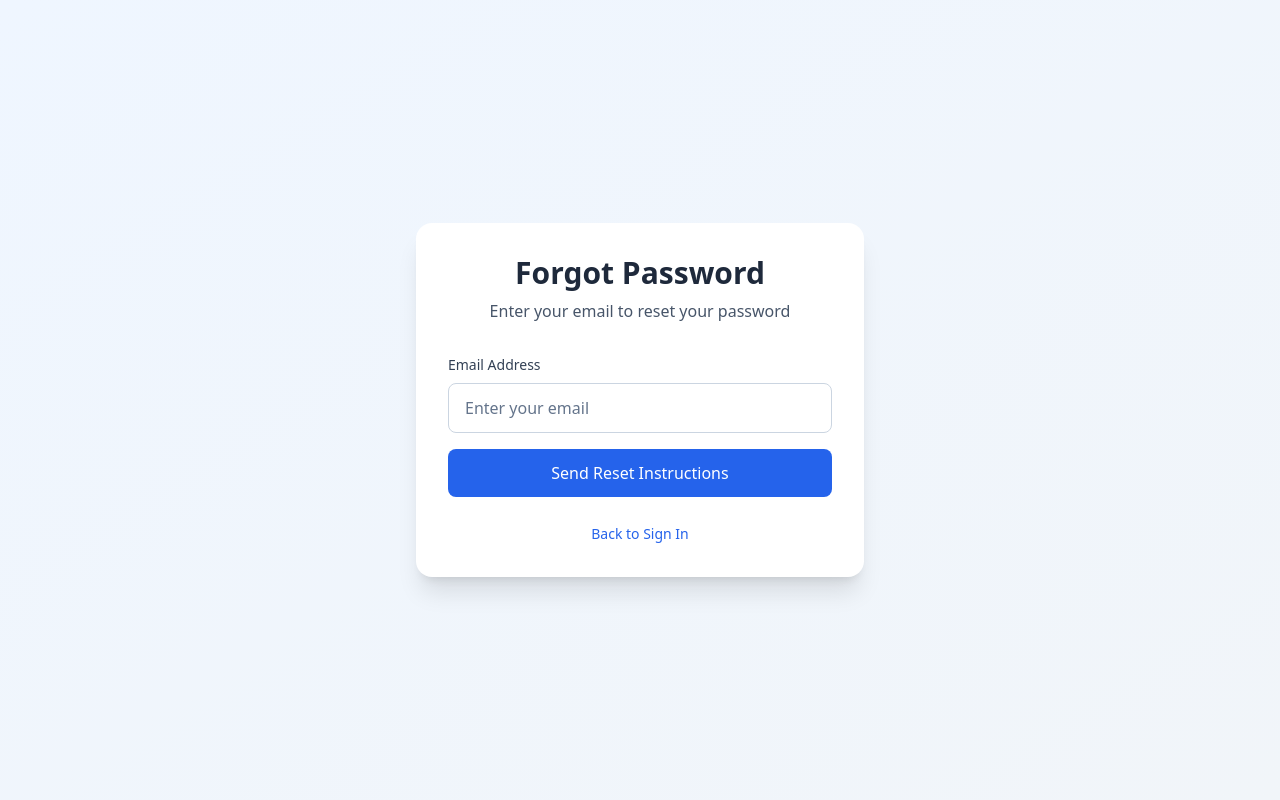
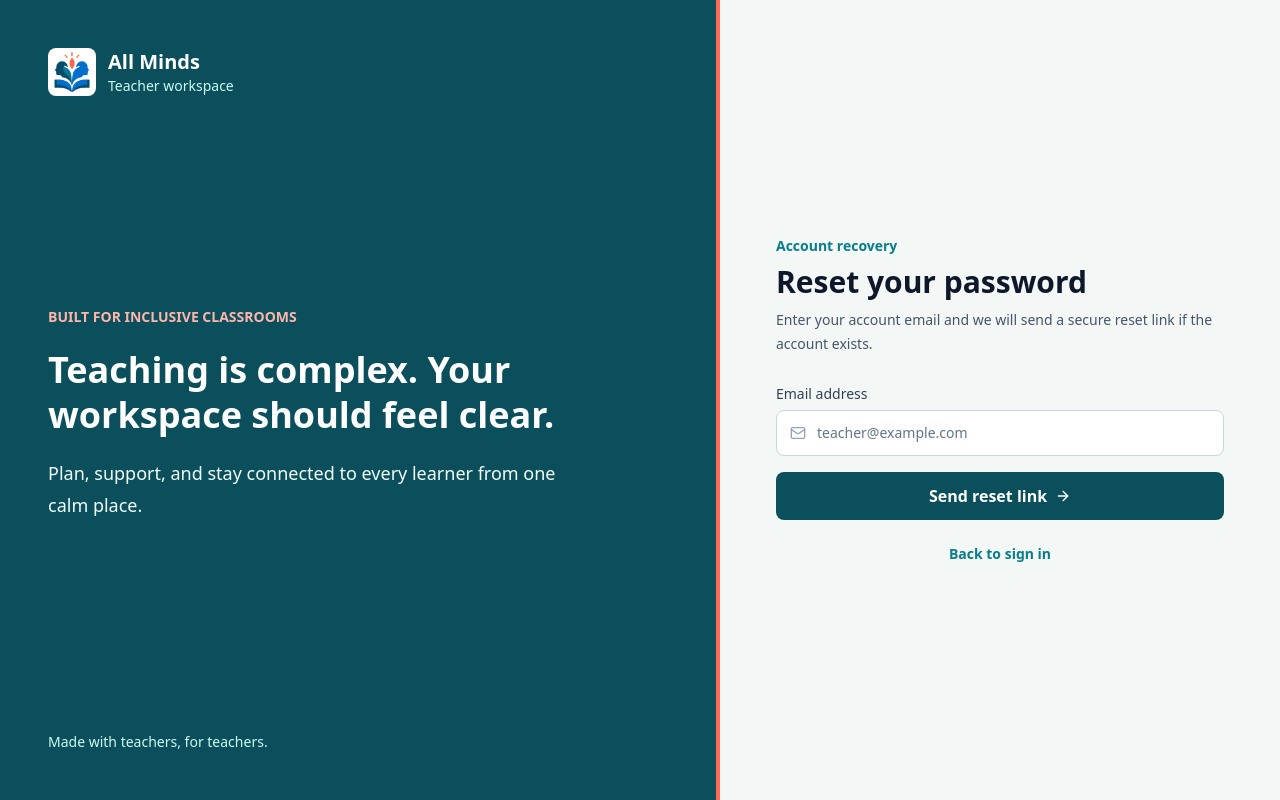
Before and after one commit to HackAstone-Agentic-AI/AllMinds, a Next.js app in the folder apps/frontend/: page /forgot-password in a window 1280 px wide. Built offline with nearby package versions, Linux system fonts and the light colour scheme; no server answers.

Commit message:
Fix password recovery flow

```diff
--- a/apps/frontend/app/forgot-password/page.tsx
+++ b/apps/frontend/app/forgot-password/page.tsx
@@ -1,8 +1,10 @@
 'use client';
 
 import { useState } from 'react';
+import Link from 'next/link';
+import { ArrowRight, Mail } from 'lucide-react';
+import AuthShell from '@/components/AuthShell';
 import { api } from '@/lib/api';
-import Link from 'next/link';
 
 export default function ForgotPasswordPage() {
   const [email, setEmail] = useState('');
@@ -10,72 +12,86 @@ export default function ForgotPasswordPage() {
   const [error, setError] = useState('');
   const [loading, setLoading] = useState(false);
 
-  const handleResetPassword = async (e: React.FormEvent) => {
-    e.preventDefault();
+  const handleResetPassword = async (event: React.FormEvent) => {
+    event.preventDefault();
     setError('');
     setMessage('');
+
+    const trimmedEmail = email.trim();
+    if (!trimmedEmail) {
+      setError('Enter the email address for your account.');
+      return;
+    }
+
     setLoading(true);
-
     try {
-      const result = await api.forgotPassword(email);
-      setMessage(result.message || 'Password reset instructions sent to your email.');
-    } catch (err: any) {
-      setError(err.message || 'Failed to send reset email');
+      const result = await api.forgotPassword(trimmedEmail);
+      setMessage(result.message || 'If that email is registered, you will receive a reset link.');
+    } catch (requestError) {
+      setError(
+        requestError instanceof Error
+          ? requestError.message
+          : 'Could not send reset instructions. Please try again.',
+      );
     } finally {
       setLoading(false);
     }
   };
 
   return (
-    <div className="min-h-screen flex items-center justify-center bg-gradient-to-br from-blue-50 to-slate-100">
-      <div className="bg-white p-8 rounded-2xl shadow-xl w-full max-w-md">
-        <div className="text-center mb-8">
-          <h1 className="text-3xl font-bold text-slate-800 mb-2">Forgot Password</h1>
-          <p className="text-slate-600">Enter your email to reset your password</p>
-        </div>
-
-        <form onSubmit={handleResetPassword} className="space-y-4">
-          {error && (
-            <div className="bg-red-50 border border-red-200 text-red-700 px-4 py-3 rounded-lg text-sm">
-              {error}
-            </div>
-          )}
-          {message && (
-            <div className="bg-green-50 border border-green-200 text-green-700 px-4 py-3 rounded-lg text-sm">
-              {message}
+    <AuthShell
+      eyebrow="Account recovery"
+      title="Reset your password"
+      description="Enter your account email and we will send a secure reset link if the account exists."
+    >
+      {(error || message) && (
+        <div
+          role="alert"
+          className={`mb-5 rounded-lg border px-4 py-3 text-sm ${
+            error
+              ? 'border-red-200 bg-red-50 text-red-700'
+              : 'border-emerald-200 bg-emerald-50 text-emerald-700'
+          }`}
+        >
+          {error || message}
         </div>
       )}
 
+      <form onSubmit={handleResetPassword} className="space-y-4">
         <div>
-            <label htmlFor="email" className="block text-sm font-medium text-slate-700 mb-2">
-              Email Address
+          <label htmlFor="email" className="mb-1.5 block text-sm font-medium text-slate-700">
+            Email address
           </label>
+          <div className="relative">
+            <Mail className="pointer-events-none absolute left-3.5 top-1/2 h-4 w-4 -translate-y-1/2 text-slate-400" />
             <input
               type="email"
               id="email"
               value={email}
-              onChange={(e) => setEmail(e.target.value)}
-              className="w-full px-4 py-3 border border-slate-300 rounded-lg focus:ring-2 focus:ring-blue-500 focus:border-transparent outline-none transition"
-              placeholder="Enter your email"
+              onChange={(event) => setEmail(event.target.value)}
+              autoComplete="email"
+              className="w-full rounded-lg border border-slate-300 bg-white py-3 pl-10 pr-4 text-sm outline-none transition focus:border-[#087d8c] focus:ring-2 focus:ring-[#087d8c]/20"
+              placeholder="teacher@example.com"
               required
             />
+          </div>
         </div>
 
         <button
           type="submit"
           disabled={loading}
-            className="w-full bg-blue-600 hover:bg-blue-700 text-white font-medium py-3 px-4 rounded-lg transition duration-200 disabled:opacity-50 disabled:cursor-not-allowed"
+          className="flex w-full items-center justify-center gap-2 rounded-lg bg-[#0b4f5c] px-4 py-3 font-semibold text-white transition hover:bg-[#083f49] disabled:cursor-not-allowed disabled:opacity-60"
         >
-            {loading ? 'Sending...' : 'Send Reset Instructions'}
+          {loading ? 'Sending...' : 'Send reset link'}
+          {!loading && <ArrowRight className="h-4 w-4" />}
         </button>
       </form>
 
-        <div className="mt-6 text-center">
-          <Link href="/login" className="text-sm text-blue-600 hover:text-blue-700 transition">
-            Back to Sign In
+      <p className="mt-6 text-center text-sm text-slate-600">
+        <Link href="/login" className="font-semibold text-[#087d8c] hover:text-[#075f6a]">
+          Back to sign in
         </Link>
-        </div>
-      </div>
-    </div>
+      </p>
+    </AuthShell>
   );
 }
```
Also changed, not shown: 2 other files (tests, documents, lock files or other folders). Lines whose indentation alone changed are shown as unchanged.
